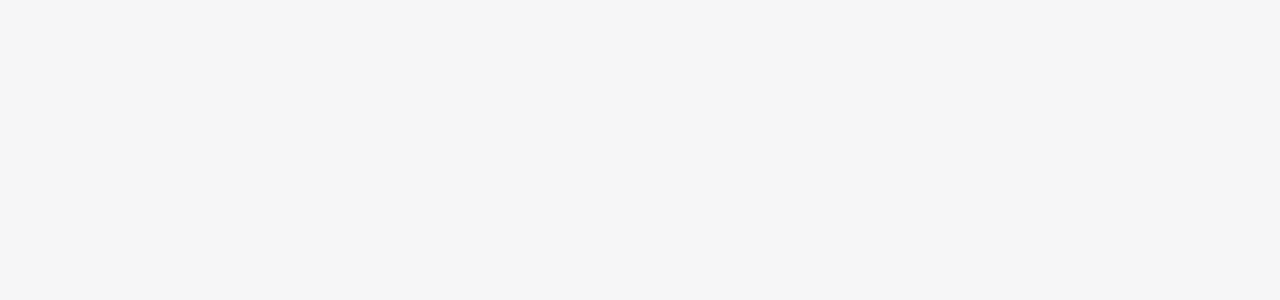
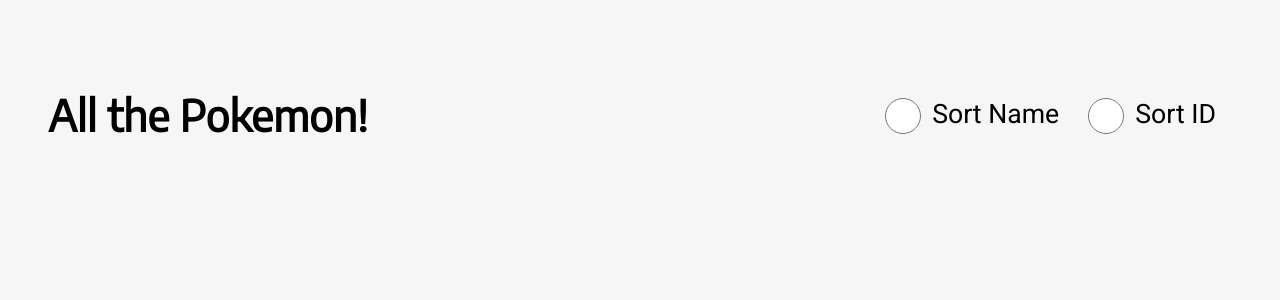
Before and after one commit to queercat/Twenty-Ideas-Pokemon, a React (Create React App) app in the folder app/: page / in a window 1280 px wide. Shown: the top 300 px of the page. Built offline with nearby package versions, Linux system fonts and the light colour scheme.

Commit message:
Added radio inputs and state callbacks. Started work on ID generation.

```diff
--- a/app/src/App.tsx
+++ b/app/src/App.tsx
@@ -1,10 +1,51 @@
 import React from 'react';
 import './App.css';
 
+import RadioLabel from '../src/components/RadioLabel/RadioLabel';
+import { useState } from 'react';
+
 function App() {
+  /* @blurb
+  * As our app grows there is merit in changing this to be a single state identifier, like a string or enum,
+  * so we do not have to pass in each value to our creation script each time. This would be something I would
+  * talk to the team / designers about.
+  */
+  const [sortName, updateSortName] = useState(false);
+  const [sortID, updateSortID] = useState(false);
+
+  /* Internal pagination index, used with the entriesPerPage to determine what IDs we load */
+  const [pageIndex, updatePageIndex] = useState(0);
+  const entriesPerPage = 12;
+
+  const entriesPerRow = 4;
+
+  /**
+   * @desc knowing the internal page index generate a list of IDs offset from that.
+   * @blurb it's probably worth noting while this doesn't mutate state as a side-effect it does read from global state. this can be modified relatively easily but within this scope is a non-issue.
+   * @returns number[] a list of non-negative IDs to call the pokemon API from.
+   */
+  function generatePokemonIDs():number[] {
+    let pokemonIDs:number[] = [];
+
+    for (let i = 0; i < entriesPerPage; i++) {
+      pokemonIDs.push(i * (pageIndex + 1));
+    }
+
+    return pokemonIDs;
+  }
+
   return (
-    <div className="app">
+    <div className="app-container">
+      <div className="app-header">
+        <div className="app-header-title">
+          <h3>All the Pokemon!</h3>
+        </div>
 
+        <div className="app-header-radio-group">
+          <RadioLabel name={"header"} label={"Sort Name"} stateCallback={() => {updateSortName(true); updateSortID(false)}}/>
+          <RadioLabel name={"header"} label={"Sort ID"} stateCallback={() => {updateSortName(false); updateSortID(true)}}/>
+        </div>
+      </div>
     </div>
   );
 }
```
Also changed, not shown: app/src/components/PokeCard/PokeCard.tsx (added, +9 -0 lines).
